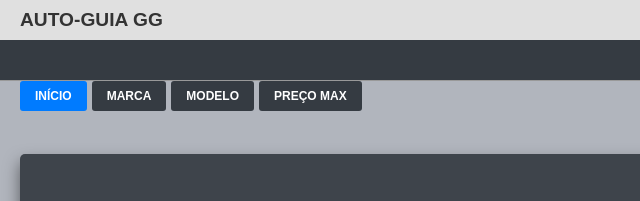
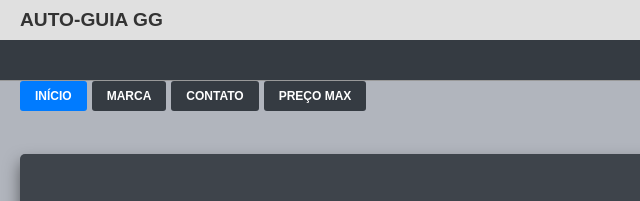
Before and after one commit to SaldanhagDev/Auto-Guia-GG, a plain HTML site: page sobre.html in a window 1280 px wide. Shown: the top 201 px of the page, 0-640 px from the left. Drawn offline with Linux system fonts and the light colour scheme.

Commit message:
Update sobre.html

```diff
--- a/sobre.html
+++ b/sobre.html
@@ -33,7 +33,7 @@
                 <a href="#" class="nav-link">MARCA</a>
             </li>
             <li class="Modelo">
-                <a href="#" class="nav-link">MODELO</a>
+                <a href="contato.html" class="nav-link">Contato</a>
             </li>
             <li class="Preco">
                 <a href="#" class="nav-link">PREÇO MAX</a>
```
